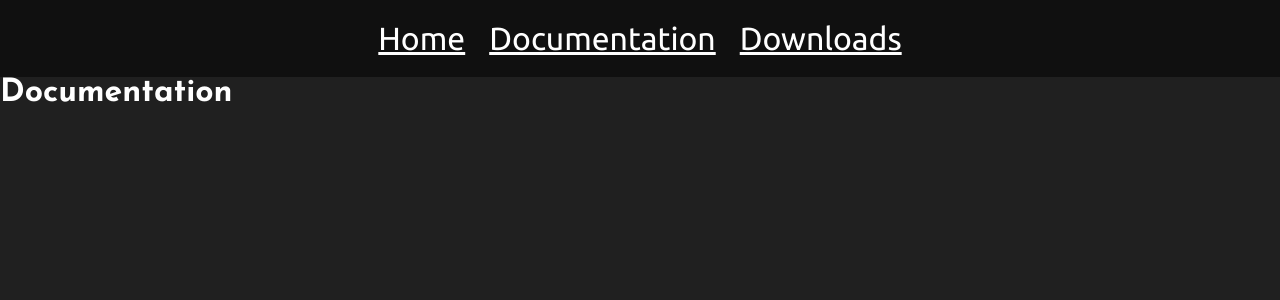
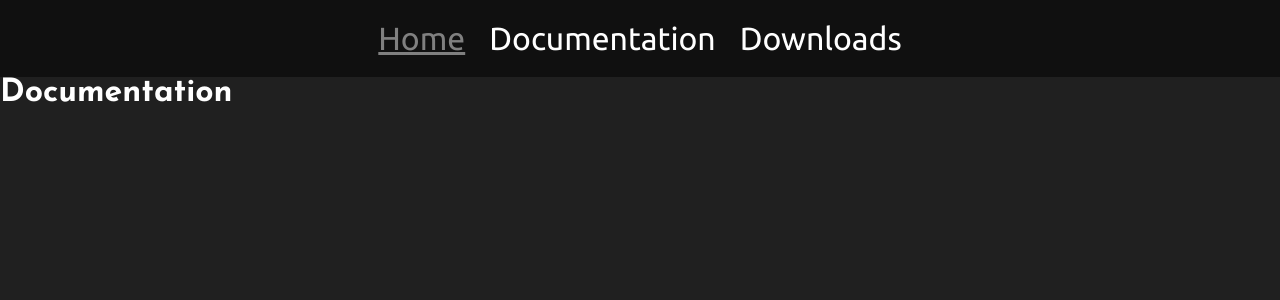
Before and after one commit to YisusGaming/random-browser-page, a React (Vite) app: page /random-browser/docs in a window 1280 px wide. In both pictures the pointer is over the link "Home". Shown: the top 300 px of the page. Built offline with nearby package versions, Linux system fonts and the light colour scheme.

Commit message:
Added hover effects

```diff
--- a/src/App.css
+++ b/src/App.css
@@ -34,4 +34,9 @@
 .latest-brand a {
     font-size: 1.8rem;
     color: white;
+    transition: 250ms;
 }
+
+.latest-brand a:hover {
+    color: lightcoral;
+}
--- a/src/components/css/navbar.css
+++ b/src/components/css/navbar.css
@@ -22,4 +22,11 @@
     position: relative;
     font-size: 2rem;
     color: #ffffff;
+    text-decoration: none;
+    transition: 250ms;
 }
+
+.navbar ul li a:hover {
+    color: #808080;
+    text-decoration: underline;
+}
```
